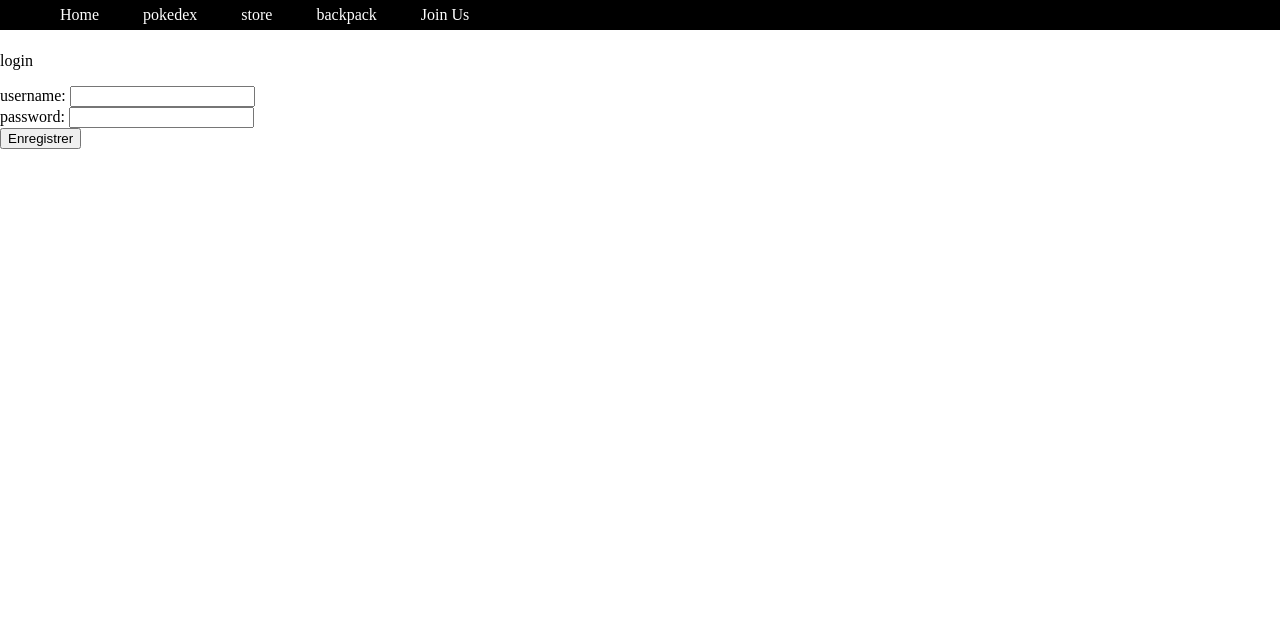
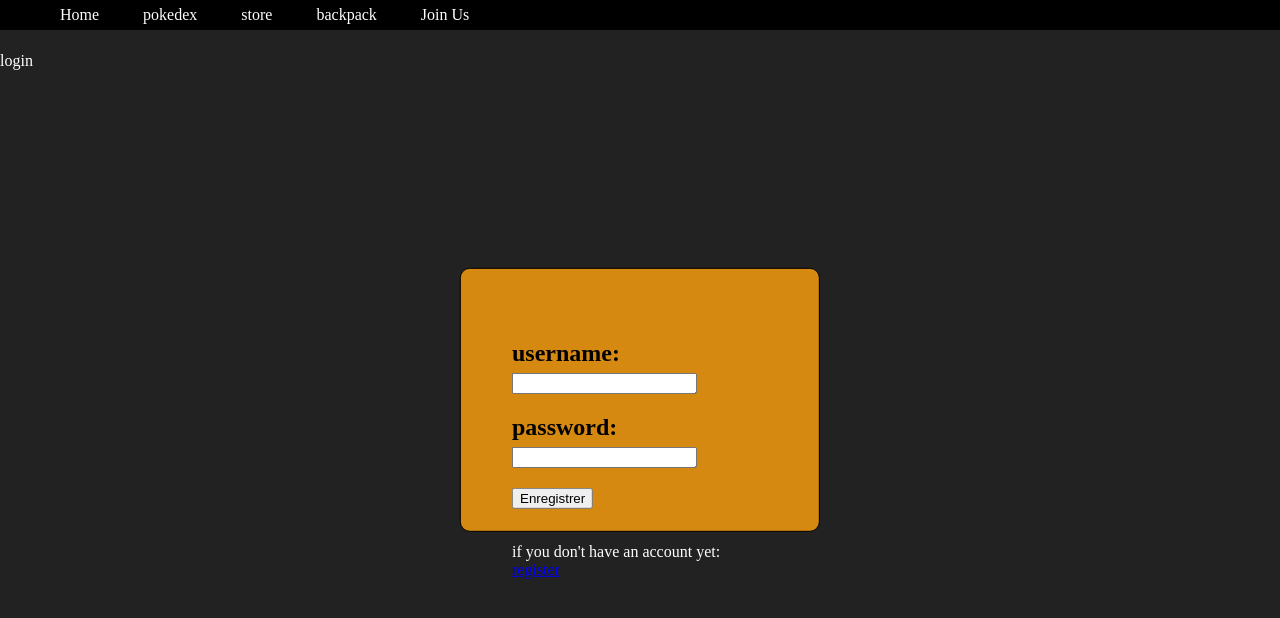
Before and after one commit to Creariax5/miseEnRelationClientPresta, a Django app: page /login/ in a window 1280 px wide. Shown: the top 618 px of the page. Run offline with Django 4.2, Linux system fonts and the light colour scheme.

Commit message:
index login and register style (css)

```diff
--- a/authentication/templates/login.html
+++ b/authentication/templates/login.html
@@ -1,20 +1,25 @@
 {% extends 'navbar.html' %}
 {% block nav %}
 <p>login</p>
+
+<div class="login">
 <form method="POST" class="post_form">
     {% csrf_token %}
 
     <div class="form-example">
-        <label for="username">username: </label>
-        <input type="text" name="username" id="username" required>
+        <h2><label for="username">username: </label>
+        <input type="text" name="username" id="username" required></h2>
     </div>
     <div class="form-example">
-        <label for="password">password: </label>
-        <input type="password" name="password" id="password" required>
+        <h2><label for="password">password: </label>
+        <input type="password" name="password" id="password" required></h2>
     </div>
 
     <button type="submit" class="save_btn">
         Enregistrer
     </button>
 </form>
+<br>
+<p>if you don't have an account yet: <a href="/register">register</a></p>
+</div>
 {% endblock %}
--- a/authentication/templates/register.html
+++ b/authentication/templates/register.html
@@ -1,13 +1,17 @@
 {% extends 'navbar.html' %}
 {% block nav %}
 <p>register</p>
+<div class="register">
 <form method="POST" class="post_form">
     {% csrf_token %}
 
-    {{ form.as_p }}
+    <p class="bl">{{ form.as_p }}</p>
 
     <button type="submit" class="save_btn">
         Enregistrer
     </button>
 </form>
+<br>
+<p>if you already have an account: <a href="/login">login</a></p>
+</div>
 {% endblock %}
--- a/relaigraph/templates/admin.html
+++ b/relaigraph/templates/admin.html
@@ -1,7 +1,7 @@
 {% extends 'index.html' %}
 {% block admin %}
     <div class="draggable" id="admin">
-                <a href="/admin"><h1>admin</h1></a>
+                <a href="/admin"><h2>admin</h2></a>
                 <form method="POST" class="post_form">
                     {% csrf_token %}
                     {{ form.as_p }}
@@ -12,7 +12,7 @@
 
                 <br>
 
-                <a href="/payment"><h1>pay</h1></a>
+                <a href="/payment"><h2>pay</h2></a>
                 <form method="POST" class="post_form" name="money">
                     {% csrf_token %}
                     <button type="submit" class="save_btn" name="money">
--- a/relaigraph/templates/navbar.html
+++ b/relaigraph/templates/navbar.html
@@ -9,6 +9,19 @@
 <style>
 body {
     margin: 0px;
+    background-color: #222222;
+}
+
+p {
+    color: white;
+}
+
+h1 {
+    color: white;
+}
+
+li {
+    color: black;
 }
 
 .pkb {
@@ -187,6 +200,39 @@ content {
     width: 100%;
 }
 
+
+/* ______login______ */
+
+
+.login{
+    position: absolute;
+    top: 50%;
+    left: 50%;
+    transform: translate(-50%,-50%);
+
+    background: #D68910;
+    border: 1px solid;
+    border-radius: 10px;
+    height: 20%;
+    width: 20%;
+    padding: 4%;
+}
+
+
+.register{
+    position: absolute;
+    top: 50%;
+    left: 50%;
+    transform: translate(-50%,-50%);
+
+    background: #D68910;
+    border: 1px solid;
+    border-radius: 10px;
+    height: 50%;
+    width: 40%;
+    padding: 4%;
+}
+
 </style>
 <body>
 <header>
```
Also changed, not shown: relaigraph/templates/index.html (+10 -10 lines).
